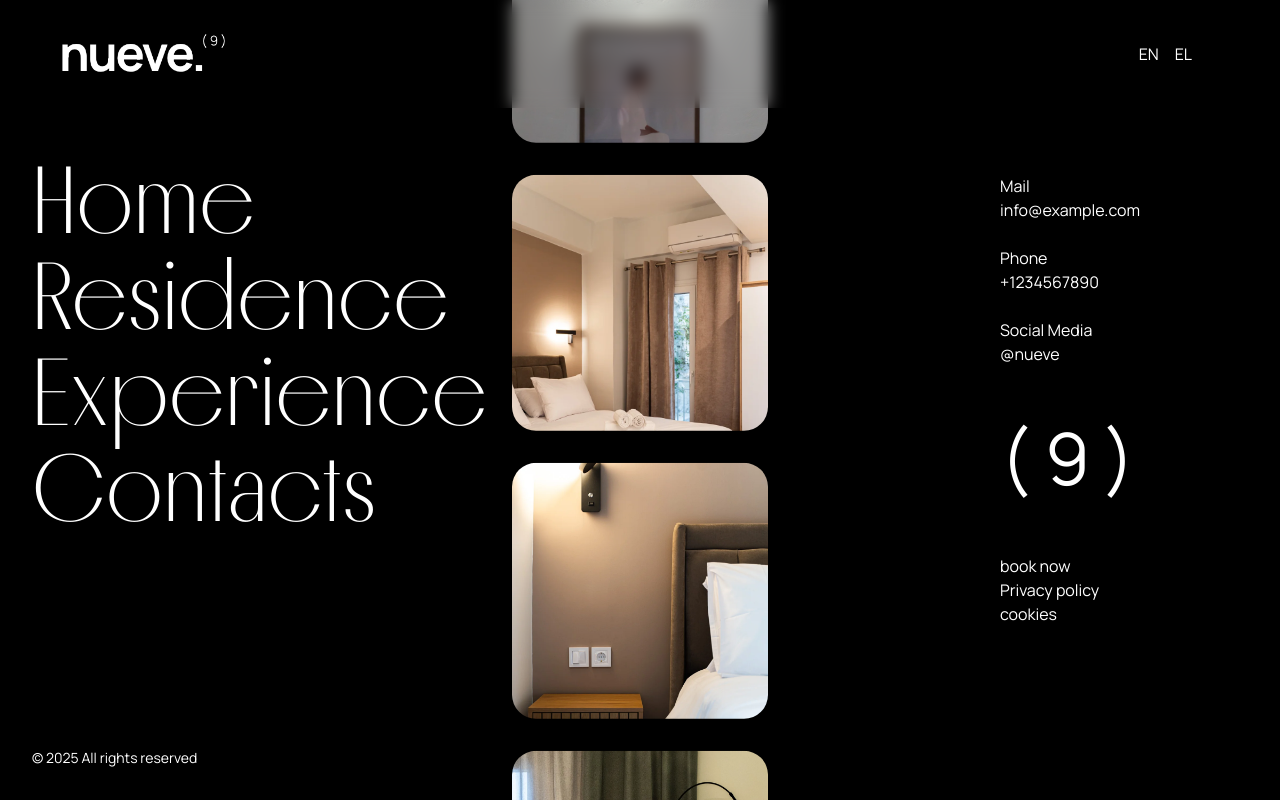
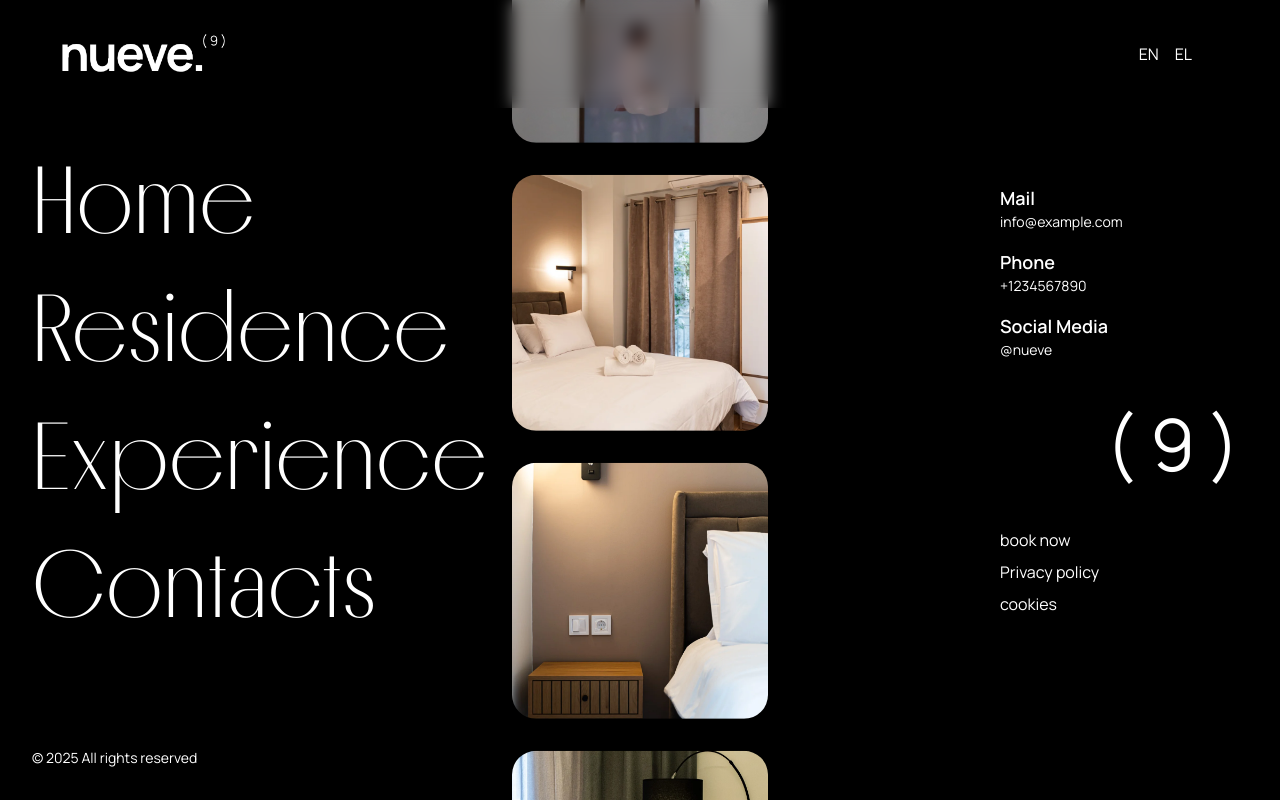
Before and after one commit to AdetolaEsther/nueve-animated-web-clone, a Next.js app: page /Main in a window 1280 px wide. Both pictures are taken after a click on the icon 1228 px from the left and 53 px from the top of the page. Shown: the top 800 px of the page. Built offline with nearby package versions, Linux system fonts and the light colour scheme; some icons are missing.

Commit message:
chore: header menu reponsiveness fix

```diff
--- a/src/pages/Main.tsx
+++ b/src/pages/Main.tsx
@@ -178,13 +178,17 @@ const buttons = [
                     <div className="flex items-center gap-4">
                         <h3
                             className="m-0"
-                            style={{ color: menuOpen ? "#fff" : textColor.get() }}
+                            style={{
+                                color: menuOpen ? "#fff" : textColor.get(),
+                            }}
                         >
                             EN
                         </h3>
                         <h3
                             className="m-0"
-                            style={{ color: menuOpen ? "#fff" : textColor.get() }}
+                            style={{
+                                color: menuOpen ? "#fff" : textColor.get(),
+                            }}
                         >
                             EL
                         </h3>
@@ -209,11 +213,12 @@ const buttons = [
                         initial={{ opacity: 0 }}
                         animate={{ opacity: 1 }}
                         exit={{ opacity: 0 }}
-                        className="fixed inset-0 z-[100] bg-black text-white flex"
+                        className="fixed inset-0 z-[100] bg-black text-white flex flex-col md:flex-row"
                     >
-                        <div className="w-1/4 p-8 flex flex-col justify-start h-full pt-38">
+                        {/* Left Section */}
+                        <div className="w-full md:w-1/4 p-6 md:p-8 flex flex-col justify-start h-full pt-20 md:pt-38">
                             <div
-                                className="flex flex-col text-8xl"
+                                className="flex flex-col text-5xl sm:text-6xl md:text-8xl space-y-4 md:space-y-8"
                                 style={{
                                     fontFamily: melodramaLight.style.fontFamily,
                                 }}
@@ -239,14 +244,15 @@ const buttons = [
                                     </motion.span>
                                 ))}
                             </div>
-                            <div className="text-sm mt-auto">
+                            <div className="text-xs sm:text-sm mt-auto pt-6 md:pt-0">
                                 © 2025 All rights reserved
                             </div>
                         </div>
 
-                        <div className="w-1/2 flex justify-center items-center overflow-hidden relative">
+                        {/* Center Section (Images) */}
+                        <div className="w-full md:w-1/2 flex justify-center items-center overflow-hidden relative my-6 md:my-0">
                             <motion.div
-                                className="flex flex-col gap-8"
+                                className="flex flex-col gap-6 sm:gap-8"
                                 animate={{ y: ["0%", "-50%"] }}
                                 transition={{
                                     repeat: Infinity,
@@ -258,13 +264,14 @@ const buttons = [
                                     (img, index) => (
                                         <div
                                             key={index}
-                                            className="rounded-3xl overflow-hidden w-64 h-64 flex-shrink-0"
+                                            className="rounded-3xl overflow-hidden w-40 h-40 sm:w-52 sm:h-52 md:w-64 md:h-64 flex-shrink-0 mx-auto"
                                         >
                                             <Image
                                                 src={img}
                                                 alt={`image-${index}`}
                                                 width={270}
                                                 height={270}
+                                                className="object-cover w-full h-full"
                                             />
                                         </div>
                                     )
@@ -272,25 +279,28 @@ const buttons = [
                             </motion.div>
                         </div>
 
-                        <div className="w-1/4 p-10 flex flex-col justify-center gap-6 text-left">
+                        {/* Right Section */}
+                        <div className="w-full md:w-1/4 p-6 md:p-10 flex flex-col justify-center gap-4 text-center md:text-left">
                             <div>
-                                <h4>Mail</h4>
-                                <p>info@example.com</p>
+                                <h4 className="text-lg font-semibold">Mail</h4>
+                                <p className="text-sm">info@example.com</p>
                             </div>
                             <div>
-                                <h4>Phone</h4>
-                                <p>+1234567890</p>
+                                <h4 className="text-lg font-semibold">Phone</h4>
+                                <p className="text-sm">+1234567890</p>
                             </div>
                             <div>
-                                <h4>Social Media</h4>
-                                <p>@nueve</p>
+                                <h4 className="text-lg font-semibold">
+                                    Social Media
+                                </h4>
+                                <p className="text-sm">@nueve</p>
                             </div>
-                            <div>
-                                <p className="text-white text-7xl ml-auto mt-8">
-                                    ( 9 )
-                                </p>
-                            </div>
-                            <div className="mt-9">
+
+                            <p className="text-white text-5xl sm:text-6xl md:text-7xl mt-8 md:ml-auto">
+                                ( 9 )
+                            </p>
+
+                            <div className="mt-8 space-y-2">
                                 <p>book now</p>
                                 <p>Privacy policy</p>
                                 <p>cookies</p>
```
